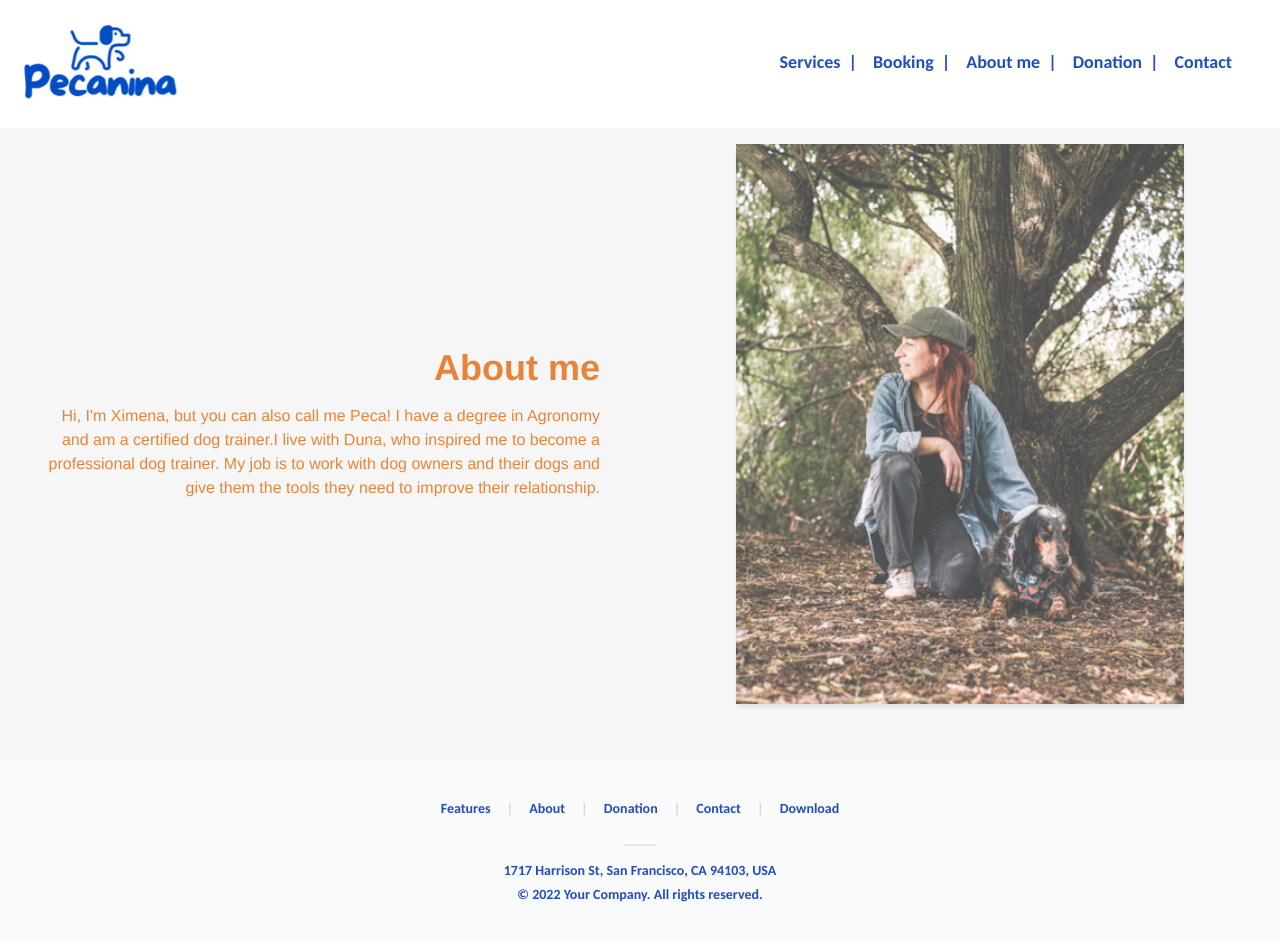
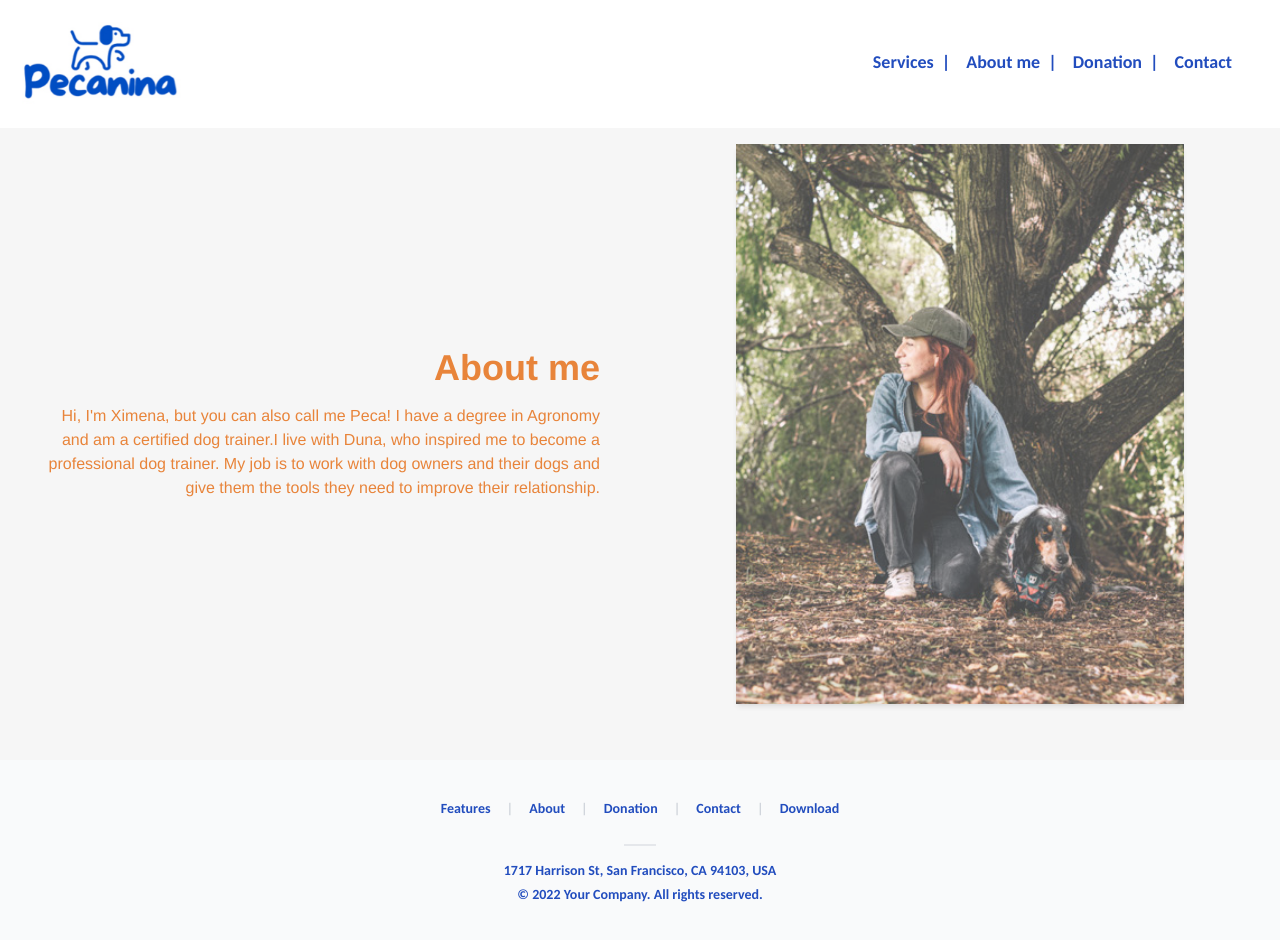
Before and after one commit to wawayaga/pecaninas-website, a React (Vite) app: page /About-me in a window 1280 px wide. Shown: the top 940 px of the page. Built offline with nearby package versions, Linux system fonts and the light colour scheme; no server answers.

Commit message:
Fixes footer

```diff
--- a/index.html
+++ b/index.html
@@ -1,14 +1,14 @@
 <!DOCTYPE html>
-<html lang="en">
+<html lang="en" class="h-full">
   <head>
     <meta charset="UTF-8" />
     <link rel="icon" type="public" href="./public/Logo-chico.jpg" />
     <meta name="viewport" content="width=device-width, initial-scale=1.0" />
-    <link href="/src/style.css" rel="stylesheet" />
+    <link href="/src/index.css" rel="stylesheet" />
     <title>Pecanina</title>
   </head>
-  <body>
-    <div id="root"></div>
+  <body class="">
+    <div id="root" class="min-h-screen flex flex-col"></div>
     <script type="module" src="/src/main.jsx"></script>
   </body>
 </html>
--- a/package.json
+++ b/package.json
@@ -23,10 +23,12 @@
     "@types/react": "^19.1.8",
     "@types/react-dom": "^19.1.6",
     "@vitejs/plugin-react": "^4.6.0",
+    "autoprefixer": "^10.4.21",
     "eslint": "^9.30.1",
     "eslint-plugin-react-hooks": "^5.2.0",
     "eslint-plugin-react-refresh": "^0.4.20",
     "globals": "^16.3.0",
+    "postcss": "^8.5.6",
     "tailwindcss": "^4.1.11",
     "vite": "^7.0.4"
   }
--- a/src/App.css
+++ b/src/App.css
@@ -53,6 +53,10 @@
   background-color: #224dbe;
 }
 
+.text-blue {
+  color: #224dbe;
+}
+
 .peach {
   background-color: #e8843a;
 }
@@ -65,5 +69,4 @@
 
 .carlito-bold {
   font-family: "carlito-bold";
-  color: #224dbe;
 }
--- a/src/App.jsx
+++ b/src/App.jsx
@@ -1,16 +1,18 @@
-import './App.css'
+import "./App.css";
 import Header from "./components/Header";
 import Router from "./components/Router";
-import Footer from './components/Footer';
+import Footer from "./components/Footer";
 
 function App() {
   return (
-     <>
-      <Header />
-      <div>
-        <Router />
-        <Footer />
-      </div>
+    <>
+      <main className="flex-grow">
+        <Header />
+        <div>
+          <Router />
+        </div>
+      </main>
+      <Footer />
     </>
   );
 }
--- a/src/components/Header.jsx
+++ b/src/components/Header.jsx
@@ -8,9 +8,8 @@ export default function Header() {
       {/*Desktop-header */}
       <header className="desktop-header flex bg-white justify-between items-center">
         <Logo />
-        <nav className="navbar carlito-bold text-lg items-center gap-4 md:flex pr-10">
+        <nav className="navbar text-blue carlito-bold text-lg items-center gap-4 md:flex pr-10">
           <Link href="/Services">Services</Link>
-          <Link href="/Booking">Booking</Link>
           <Link href="/About-me">About me</Link>
           <Link href="/Donation">Donation</Link>
           <Link href="/Contact">Contact</Link>
--- a/src/components/HeroSection.jsx
+++ b/src/components/HeroSection.jsx
@@ -21,7 +21,7 @@ const HeroSection = ({ title, description, buttons, heroImage, alt }) => {
               {buttons.map((btnText, index) => (
                 <button
                   key={index}
-                  className="bg-[#224DBE] hover:bg-[#1464F6] w-1/2 md:w-1/4 text-white font-semibold px-6 py-2 rounded-full"
+                  className="bg-[#224DBE] hover:bg-[#1464F6] w-1/2 md:w-1/4 text-white carlito-bold px-6 py-2 rounded-full"
                 >
                   {btnText}
                 </button>
--- a/src/components/Router.jsx
+++ b/src/components/Router.jsx
@@ -14,9 +14,9 @@ export default function Router() {
     <Switch>
       <Route path="/" component={Home} />
       <Route path="/Services" component={Services} />
-      <Route path="/Booking" component={Booking} />
       <Route path="/About-me" component={AboutMe} />
       <Route path="/Donation" component={Donation} />
+      <Route path="/Booking" component={Booking} />
 
       <Route>
         <NotFound />
--- a/src/index.css
+++ b/src/index.css
@@ -1,4 +1,7 @@
 @import "tailwindcss";
+@tailwind base;
+@tailwind components;
+@tailwind utilities;
 
 :root {
   font-family: Helvetica, Arial, sans-serif;
--- a/src/pages/About-me.jsx
+++ b/src/pages/About-me.jsx
@@ -6,15 +6,12 @@ export default function AboutMe() {
 
   return (
     <div>
-      <main>
       <HeroSectionRight
         title="About me"
         description={heroDescription}
         heroImage="/about me hero 4 a 5.jpg"
         alt="Training resting with a dog"
       />
-        {/* Other content */}
-      </main>
     </div>
   );
 }
--- a/src/pages/Home.jsx
+++ b/src/pages/Home.jsx
@@ -3,7 +3,7 @@ import HeroSection from "../components/HeroSection.jsx";
 export default function Home() {
   const heroTitle = (
     <>
-      Learn to <span className="text-[#D35B26]">connect</span> with your
+      Learn to connect with your
       <br className="hidden sm:block" /> dog
     </>
   );
@@ -17,7 +17,6 @@ export default function Home() {
 
   return (
     <div>
-      <main>
       <HeroSection
         title={heroTitle}
         description={heroDescription}
@@ -25,8 +24,6 @@ export default function Home() {
         heroImage={heroImage}
         alt="Dogs paw touching human hand"
       />
-        {/* Other content */}
-      </main>
     </div>
   );
 }
--- a/src/pages/Services.jsx
+++ b/src/pages/Services.jsx
@@ -1,11 +1,10 @@
 import HeroSection from "../components/HeroSection.jsx";
 
 export default function Services() {
-  const heroButtons = ["BOOK", "SERVICES"];
+  const heroButtons = ["Donate"];
 
   return (
     <div>
-      <main>
       <HeroSection
         title="Personalized dog training"
         description="Personalized counseling consists of an in-depth assessment of your personality, routine, health, relationships, and the issues that need to be resolved between you and your dog."
@@ -13,8 +12,6 @@ export default function Services() {
         heroImage="/Services hero 4 a 5.jpg"
         alt="Trainer training a dog"
       />
-        {/* Other content */}
-      </main>
     </div>
   );
 }
--- /dev/null
+++ b/tailwind.config.js
@@ -0,0 +1,7 @@
+export default {
+  content: ["./index.html", "./src/**/*.{js,ts,jsx,tsx}"],
+  theme: {
+    extend: {},
+  },
+  plugins: [],
+};
```
Also changed, not shown: 1 other file (tests, documents, lock files or other folders). Lines whose indentation alone changed are shown as unchanged.
